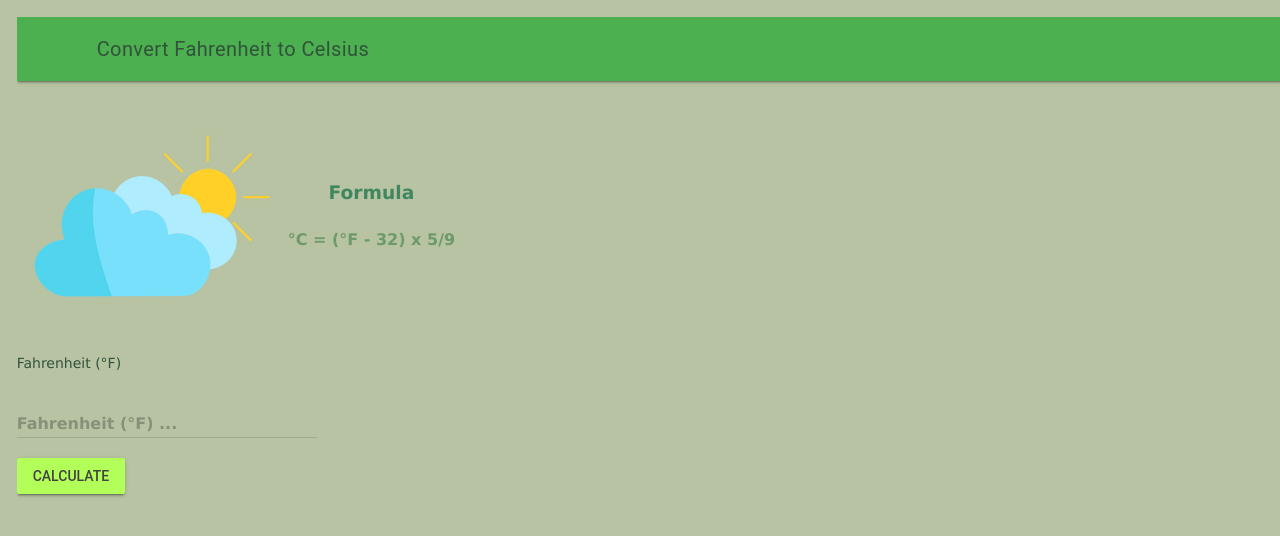
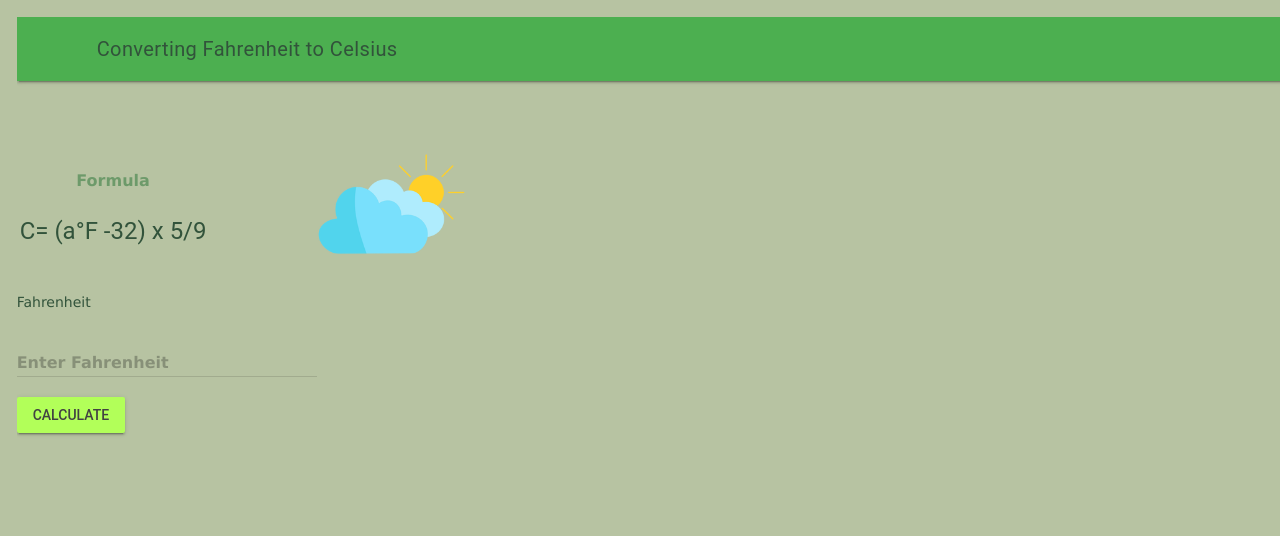
Before and after one commit to KaitlynIp64/ICS2O-Unit-3-04, a plain HTML site: page index.html in a window 1280 px wide. Drawn offline with nearby package versions, Linux system fonts and the light colour scheme.

Commit message:
fixed code

```diff
--- a/index.html
+++ b/index.html
@@ -13,50 +13,48 @@
     <link rel="stylesheet" href="https://fonts.googleapis.com/icon?family=Material+Icons" />
     <link rel="stylesheet" href="https://code.getmdl.io/1.3.0/material.green-light_green.min.css" />
     <link rel="stylesheet" href="./css/style.css" />
-    <title>Convert Fahrenheit to Celsius</title>
+    <title>Converting Fahrenheit to Celsius</title>
   </head>
   <body>
     <script defer src="https://code.getmdl.io/1.3.0/material.min.js"></script>
+    <link rel="stylesheet" href="./css/style.css">
     <script src="./js/script.js"></script>
-    <div class="mdl-layout mdl-js-layout mdl-layout--fixed-header">
-      <header class="mdl-layout__header">
-        <div class="mdl-layout__header-row">
-          <span class="mdl-layout-title">Convert Fahrenheit to Celsius</span>
+    <div class = "mdl-layout mdl-js-layout mdl-layout--fixed-header">
+      <header class = "mdl-layout__header">
+        <div class = "mdl-layout__header-row">
+          <span class = "mdl-layout-title">Converting Fahrenheit to Celsius</span>
         </div>
       </header>
-      <main class="mdl-layout__content">
+      <main class = "mdl-layout__content">
+        <br>
+        <br>
         <table>
           <tr>
             <th>
-              <img src="./img/6c36107196ebe4963480e32409d298f8-shining-sun-and-clouds.png" alt="Weather"/>
+              <h3>Formula</h3>
+              <h4>C= (a°F -32) x 5/9</h4>
             </th>
             <th>
-              <h2>Formula</h2>
-              <h3>°C  = (°F - 32) x 5/9</h3>
+              <img src="./img/sun-and-clouds.png" align="left" alt="weather" width="60%" height="60%" />
             </th>
           </tr>
         </table>
         <!-- Numeric Textfield -->
         <form action="#">
-          <p>Fahrenheit (°F)</p>
+          <p>Fahrenheit</p>
           <div class="mdl-textfield mdl-js-textfield">
-            <input
-              class="mdl-textfield__input"
-              type="number" step=".01"
-              id="fahrenheit"
-            />
-            <label class="mdl-textfield__label" for="radius-of-sphere">Fahrenheit (°F) ...</label>
+            <input class="mdl-textfield__input" type="text" pattern="-?[0-9]*(\.[0-9]+)?" id="fahrenheit">
+            <label class="mdl-textfield__label" for="fahrenheit">Enter Fahrenheit</label>
             <span class="mdl-textfield__error">Input is not a number!</span>
           </div>
         </form>
         <!-- Raised button with ripple -->
-        <button
-          class="mdl-button mdl-js-button mdl-button--raised mdl-js-ripple-effect mdl-button--accent"
-          onclick="calculate()">
+        <button class="mdl-button mdl-js-button mdl-button--raised mdl-js-ripple-effect mdl-button--accent" onclick="calculate()">
           Calculate
-          </button>
+        </button>
         <br>
-        <div id="celsius"></div>
+        <br>
+          <div id="celsius"></div>
       </main>
     </div>
   </body>
--- a/js/script.js
+++ b/js/script.js
@@ -6,15 +6,14 @@
 
 'use strict'
 /**
- * This function calculates Celsius from Fahrenheit.
+ * This function calculates the Celsius from Fahrenheit.
  */
 function calculate () {
   // input
-  const fahrenheit = parseFloat(document.getElementById("fahrenheit").value)
-
+  const fahrenheit = (document.getElementById("fahrenheit").value)
   // process
-  const celsius = (fahrenheit - 32) x 5.0 / 9.0
-
+  const celsius = (fahrenheit - 32) * 5.0 / 9.0
   // output
-  document.getElementById('celsius').innerHTML = 'celsius is: ' + celsius.toFixed(2) + ' °C'
+  document.getElementById("celsius").innerHTML =
+    "The temperature in Celsius is: " + celsius.toFixed(2) + ' °C'
 }
```
Also changed, not shown: img/sun-and-clouds.png (renamed from img/6c36107196ebe4963480e32409d298f8-shining-sun-and-clouds.png).
